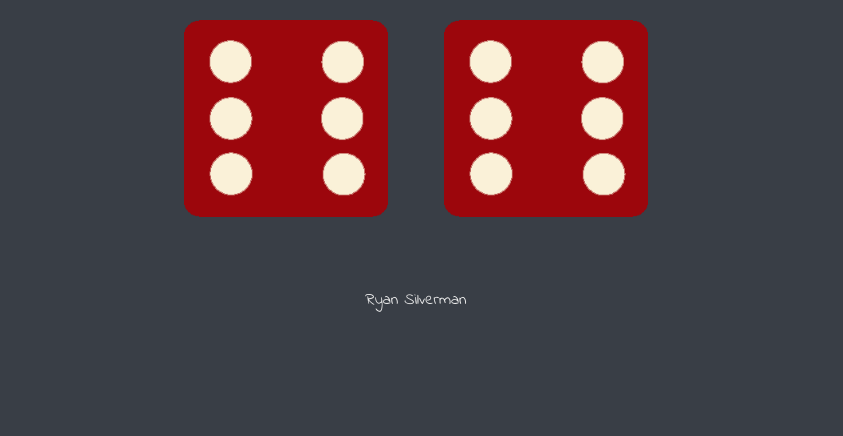
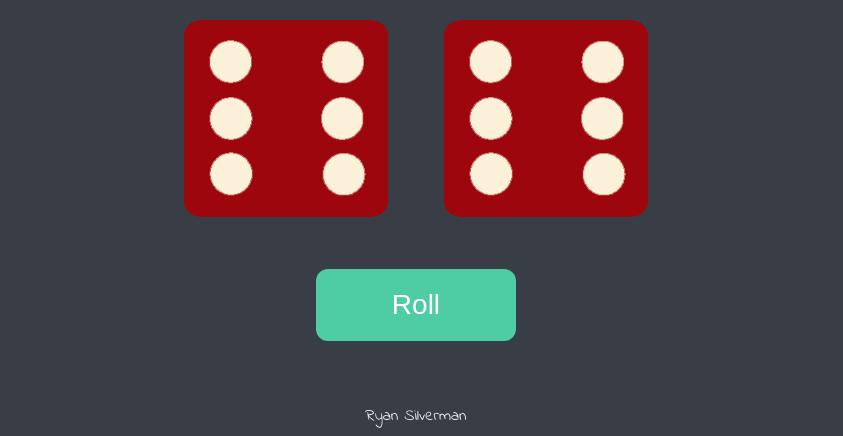
Before and after one commit to turboyagi/dice, a plain HTML site: page index.html in a window 1280 px wide. Shown: the part 475-911 px from the top of the page, without its empty margins (224-1067 px from the left). Before the commit the page ends 800 px from the top, so only its background shows below. Drawn offline with Linux system fonts and the light colour scheme.

Commit message:
added a button and wrote my own js

```diff
--- a/index.html
+++ b/index.html
@@ -10,7 +10,7 @@
   <body>
 
     <div class="container">
-      <h1>Refresh Page to Roll</h1>
+      <h1>Click Button to Play!</h1>
 
       <div class="dice">
         <p>Silvija</p>
@@ -21,7 +21,7 @@
         <p>PopPop</p>
         <img class="img2" src="images\dice6.png">
       </div>
-
+      <div><button id="rollButton" type="button" class="button">Roll</button></div>
     </div>
 
     <script src="index.js" charset="utf-8"></script>
--- a/index.js
+++ b/index.js
@@ -2,6 +2,8 @@
   if (performance.getEntriesByType("navigation")[0].type === "reload") {
     rollDice();
 }
+
+document.getElementById("rollButton").onclick = function() {rollDice()}
 
 function rollDice() {
     var randomNumber1 = `images/dice${Math.floor(Math.random() * 6) + 1}.png`;
--- a/styles.css
+++ b/styles.css
@@ -10,6 +10,42 @@
 
 }
 
+.button {
+  position: relative;
+  border-radius: 12px;
+  margin-top: 5%;
+  background-color: #4ecca3;
+  border: none;
+  font-size: 28px;
+  color: #FFFFFF;
+  padding: 20px;
+  width: 200px;
+  text-align: center;
+  transition-duration: 0.4s;
+  text-decoration: none;
+  overflow: hidden;
+  cursor: pointer;
+}
+
+.button:after {
+  content: "";
+  background: #f1f1f1;
+  display: block;
+  position: absolute;
+  padding-top: 300%;
+  padding-left: 350%;
+  margin-left: -20px !important;
+  margin-top: -120%;
+  opacity: 0;
+  transition: all 0.8s
+}
+
+.button:active:after {
+  padding: 0;
+  margin: 0;
+  opacity: 1;
+  transition: 0s
+}
 body {
   background-color: #393E46;
 }
```
